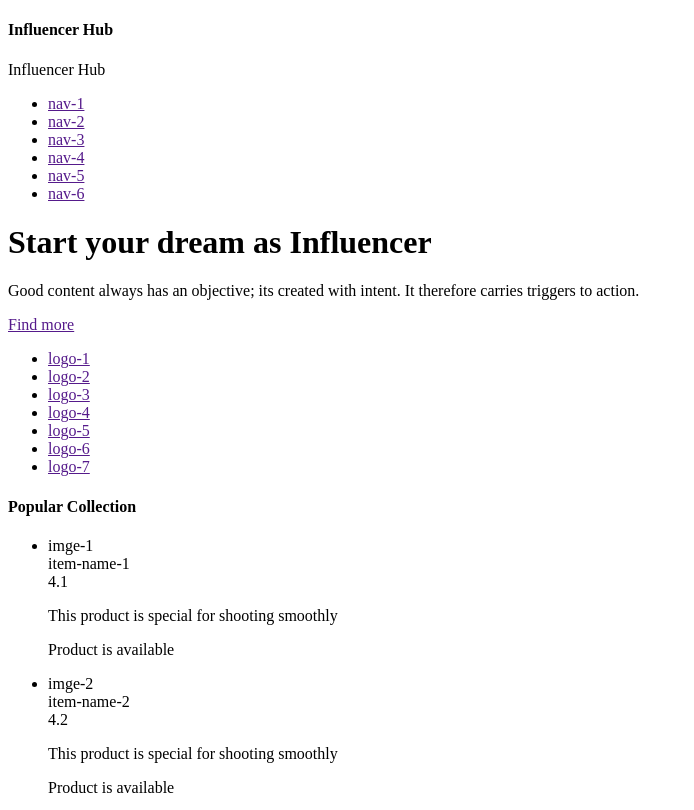
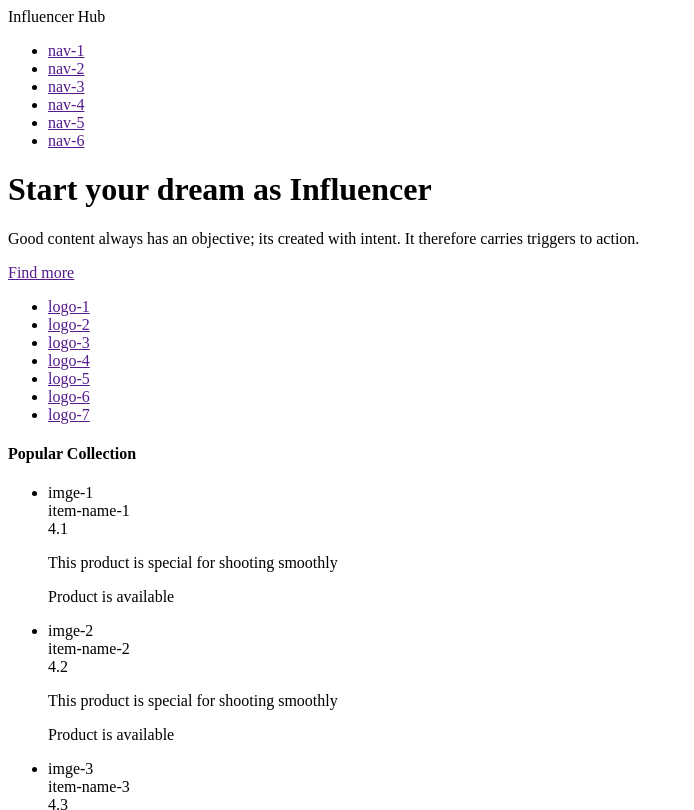
Before and after one commit to Latifa-Sikder-Bristy/Assigment_02_influence-hub, a plain HTML site: page index.html in a window 1280 px wide. Shown: the top 810 px of the page, without its empty margins (0-694 px from the left). Drawn offline with Linux system fonts and the light colour scheme.

Commit message:
html structure

```diff
--- a/index.html
+++ b/index.html
@@ -8,9 +8,6 @@
     <link rel="stylesheet" href="style.css">
 </head>
 <body>
-    <h4>Influencer Hub</h4>
-    <!-- header+nav>.nav-title>h4{Influencer Hub}.nav-menu>ul>li*6>a{nav-$}+.top-section>.top-left-section>h1{Start your dream as Influencer}+p{Good content always has an objective; its created with intent. It therefore carries triggers to action.}+button>a{Find more}+.top-right-section-img -->
-
     <header>
         <nav>
             <div class="nav-title">Influencer Hub</div>
```
